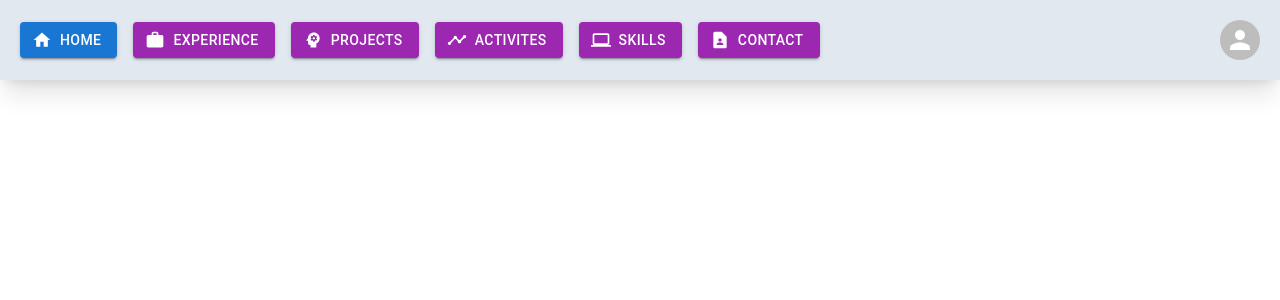
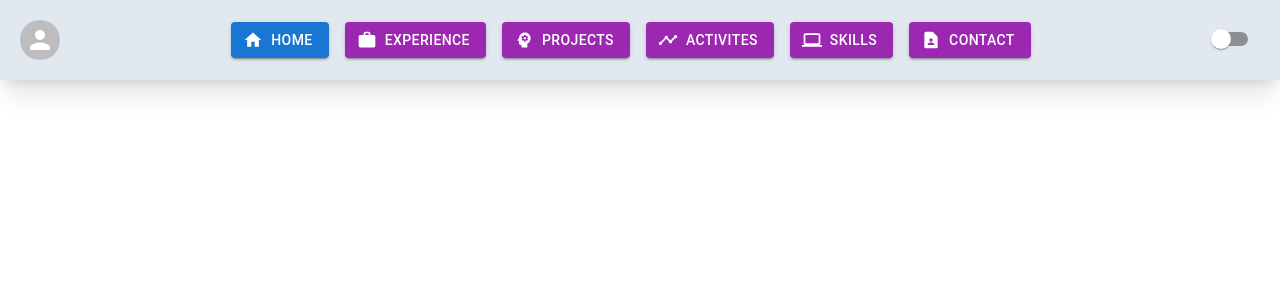
Before and after one commit to aanos-m/portfolio-typescript, a React (Create React App) app: page / in a window 1280 px wide. Shown: the top 300 px of the page. Built offline with nearby package versions, Linux system fonts and the light colour scheme.

Commit message:
Dark/Light mode switch added

```diff
--- a/src/components/Navbar.tsx
+++ b/src/components/Navbar.tsx
@@ -1,4 +1,4 @@
-import { Button, Stack, Avatar, ToggleButton } from '@mui/material'
+import { Button, Stack, Avatar, ToggleButton, Switch } from '@mui/material'
 import HomeIcon from "@mui/icons-material/Home";
 import ContactPageIcon from "@mui/icons-material/ContactPage";
 import WorkIcon from "@mui/icons-material/Work";
@@ -12,6 +12,9 @@ const Navbar = (props: Props) => {
   return (
     <>
       <div className="bg-slate-200 p-5 flex justify-between shadow-lg hover:shadow-xl">
+          <Stack direction='row' spacing={5} justifyContent='' alignItems='center' >
+            <Avatar alt="Test" src="" />
+          </Stack>
 
           <Stack direction='row' spacing={2} justifyContent='flex-start' alignItems='center'>
             <Button color='primary' variant="contained" startIcon={<HomeIcon fontSize='medium'/>}>Home</Button>
@@ -22,8 +25,8 @@ const Navbar = (props: Props) => {
             <Button color='secondary' variant="contained" startIcon={<ContactPageIcon fontSize='medium'/>}>Contact</Button>
           </Stack>
 
-          <Stack direction='row' spacing={5} justifyContent='' alignItems='center' >
-            <Avatar alt="Test" src="" />
+          <Stack>
+            <Switch size='medium'/>
           </Stack>
       </div>
     </>
```
